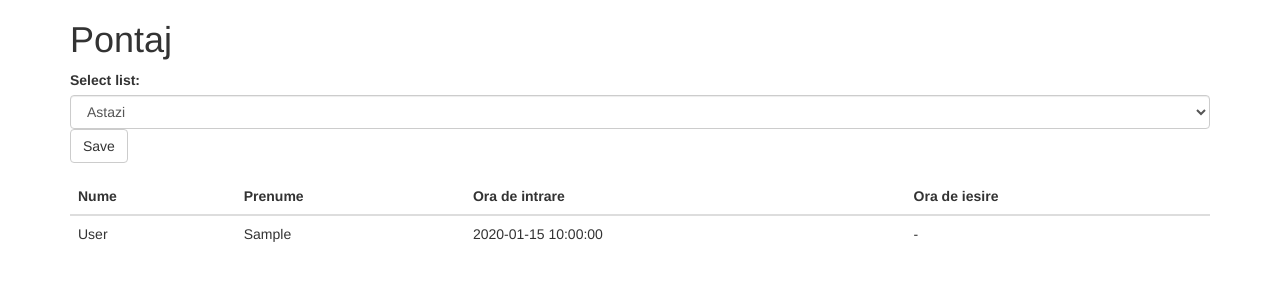
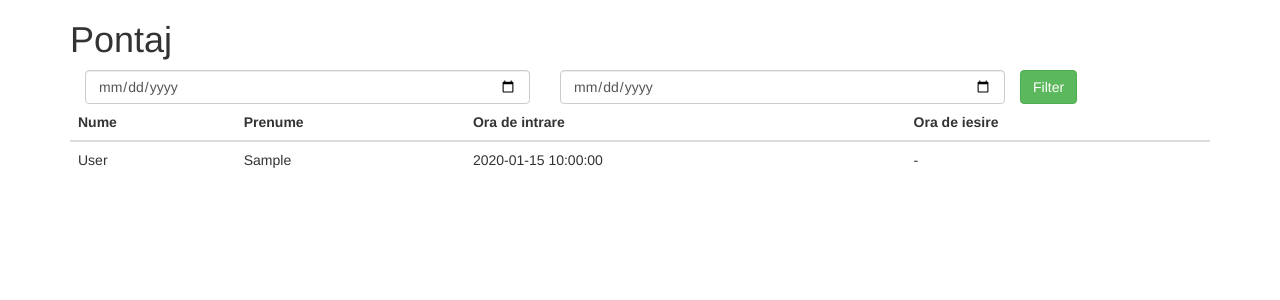
Before and after one commit to eaudeweb/mac-logging, a Flask app: page /clocking in a window 1280 px wide. Shown: the top 300 px of the page. Run offline with Flask 2, Linux system fonts and the light colour scheme; tables that the repository leaves empty hold one stand-in row (values such as "Sample post"); some libraries are stand-ins or nearby versions.

Commit message:
Implement period for clocking

```diff
--- a/clocking/api/forms.py
+++ b/clocking/api/forms.py
@@ -1,11 +1,9 @@
 import re
 
-from wtforms import DateField, SelectField
+from wtforms import DateField
 
 from wtforms import Form, TextAreaField, validators
 from wtforms.validators import ValidationError
-
-from clocking.definitions import PERIODS
 
 from clocking.models import PersonMac, db
 
@@ -69,8 +67,11 @@ class EditForm(Form):
             db.session.rollback()
 
 
+def validate_start_date(form, field):
+    if field.data >= form.end_date.data:
+        raise ValidationError('Start date must be lower than end date.')
+
 class SelectForm(Form):
-    periods = SelectField(
-        'Pontaj',
-        choices=PERIODS
-    )
+    start_date = DateField('Start date', format="%d/%m/%Y",
+                           validators=[validate_start_date])
+    end_date = DateField('End date', format="%d/%m/%Y")
--- a/clocking/api/view.py
+++ b/clocking/api/view.py
@@ -1,12 +1,11 @@
-from datetime import timedelta, datetime
+from datetime import timedelta
 from sqlalchemy import extract
 
-from flask import render_template, request, flash
+from flask import render_template, request
 from flask.views import MethodView
 
 from clocking.models import PersonMac, Person, MacAddress, db
 from clocking.api.forms import AddForm, EditForm, SelectForm
-from clocking.definitions import LAST_DAY, CURRENT_WEEK, CURRENT_MONTH, LAST_WEEK
 
 
 class PersonAddView(MethodView):
@@ -76,43 +75,27 @@ class PersonClockingView(MethodView):
                     except:
                         db.session.rollback()
 
-    def get_persons(self, period):
-        # default is TODAY
-        start = datetime(datetime.now().year, datetime.now().month, datetime.now().day)
-        stop = start + timedelta(hours=23, minutes=59, seconds=59)
-
-        if period == LAST_DAY:
-            start -= timedelta(days=1)
-            stop -= timedelta(days=1)
-        elif period == CURRENT_WEEK:
-            while start.weekday() != 0:
-                start -= timedelta(days=1)
-        elif period == LAST_WEEK:
-            while start.weekday() != 0:
-                start -= timedelta(days=1)
-            start -= timedelta(days=7)
-            stop -= timedelta(days=7)
-            while stop.weekday() != 4:
-                stop += timedelta(days=1)
-        elif period == CURRENT_MONTH:
-            while start.day != 1:
-                start -= timedelta(days=1)
-
-        return Person.query.filter(
-            Person.startdate.between(start, stop)).order_by(Person.startdate)
+    def get_persons_by_interval(self, start_date, end_date):
+        persons = Person.query
+        if start_date and end_date:
+            return persons.filter(Person.startdate.between(start_date, end_date)).order_by(Person.startdate)
+        else:
+            return persons.all()
 
     def get(self):
         self.map_persons()
-        persons = Person.query.order_by(Person.startdate)
+        form = SelectForm()
 
-        return render_template('clocking.html', persons=persons)
+        start_date, end_date = None, None
+        if request.args:
+            form = SelectForm(request.args)
+            if form.validate():
+                start_date = form.data.get('start_date')
+                end_date = form.data.get('end_date')
 
-    def post(self):
-        form = SelectForm(request.form)
-        period = request.form['sel1']
-        persons = self.get_persons(period)
+        persons = self.get_persons_by_interval(start_date, end_date)
 
-        return render_template('clocking.html', persons=persons)
+        return render_template('clocking.html', form=form, persons=persons)
 
 
 class IndexView(MethodView):
--- a/clocking/templates/clocking.html
+++ b/clocking/templates/clocking.html
@@ -5,28 +5,41 @@
   <link rel="stylesheet" href="https://maxcdn.bootstrapcdn.com/bootstrap/3.3.7/css/bootstrap.min.css">
   <script src="https://ajax.googleapis.com/ajax/libs/jquery/3.2.1/jquery.min.js"></script>
   <script src="https://maxcdn.bootstrapcdn.com/bootstrap/3.3.7/js/bootstrap.min.js"></script>
+  <link rel="stylesheet" href="https://code.jquery.com/ui/1.11.4/themes/smoothness/jquery-ui.css">
+	<script src="https://code.jquery.com/jquery-1.10.2.js"></script>
+	<script src="https://code.jquery.com/ui/1.11.4/jquery-ui.js"></script>
+	<script>
+    $(function() {
+      $( ".dtpick" ).datepicker({dateFormat: 'dd/mm/yy'});
+    });
+	</script>
 </head>
 
 <body>
 <div class="container center-block">
   <h1>Pontaj</h1>
   <div>
-    <form class="form-horizontal" action="" method="post" role="form">
-      <label for="sel1">Select list:</label>
-      <select class="form-control" name="sel1" id="sel1">
-        <option>Astazi</option>
-        <option>Ieri</option>
-        <option>Saptamana curenta</option>
-        <option>Saptamana trecuta</option>
-        <option>Luna curenta</option>
-      </select>
-      <div class="form-group">
-        <div class="col-sm-10">
-          <button type="submit" class="btn btn-default">Save</button>
-        </div>
+    <form method="get" action="" role="form">
+      <div class="col-sm-5">
+        {{ form.start_date(class="dtpick form-control", placeholder="Start date", autocomplete='off') }}
       </div>
+      <div class="col-sm-5">
+        {{ form.end_date(class="dtpick form-control", placeholder="End date", autocomplete='off') }}
+      </div>
+      <button type="submit" class="btn btn-success">Filter</button>
     </form>
   </div>
+  {% if form.errors %}
+    <ul class="errors">
+      {% for field_name, field_errors in form.errors|dictsort if field_errors %}
+        {% for error in field_errors %}
+          <div class="alert alert-danger">
+            {{ form[field_name].label }}: {{ error }}
+          </div>
+        {% endfor %}
+      {% endfor %}
+    </ul>
+  {% endif %}
   <div>
     <table class="table">
       <thead>
```
